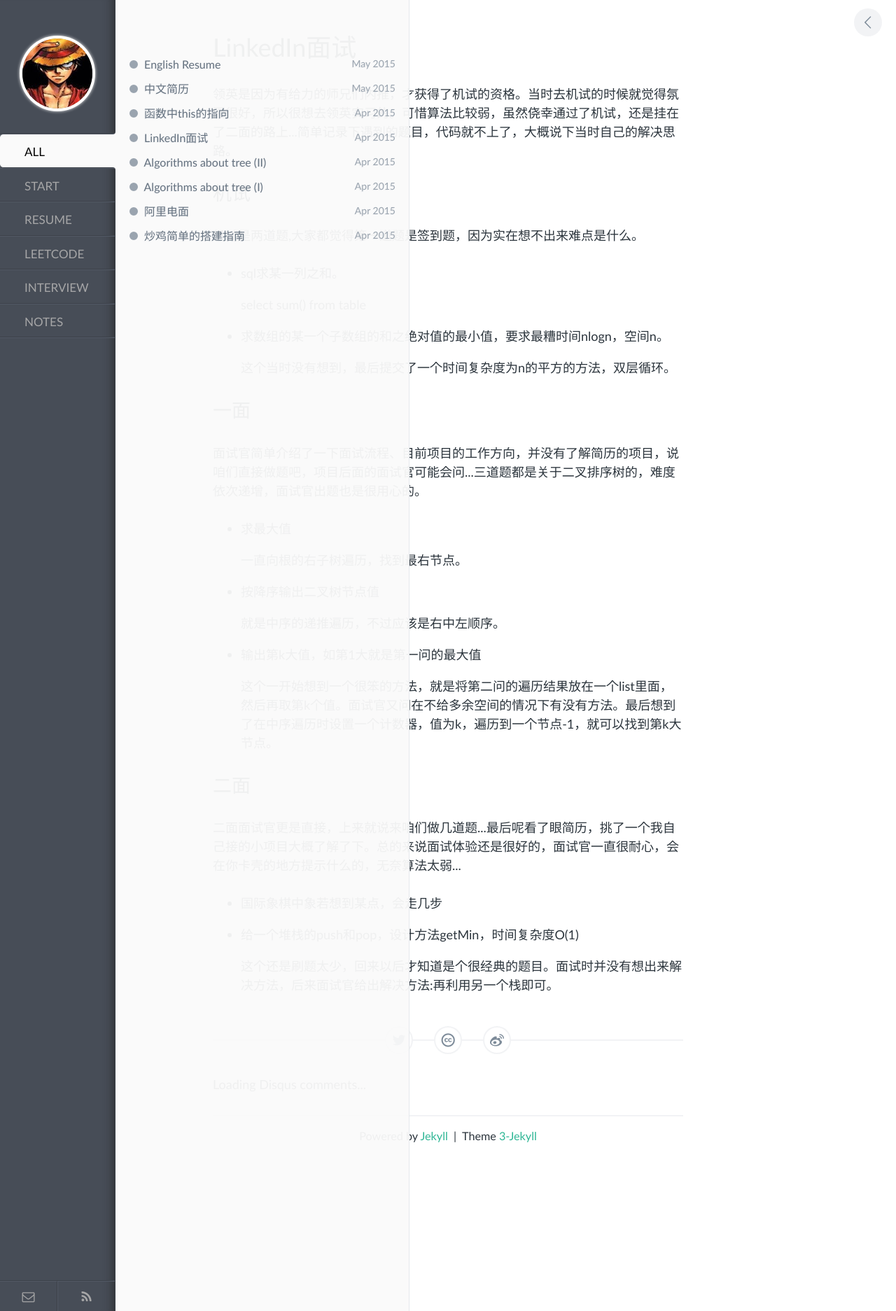
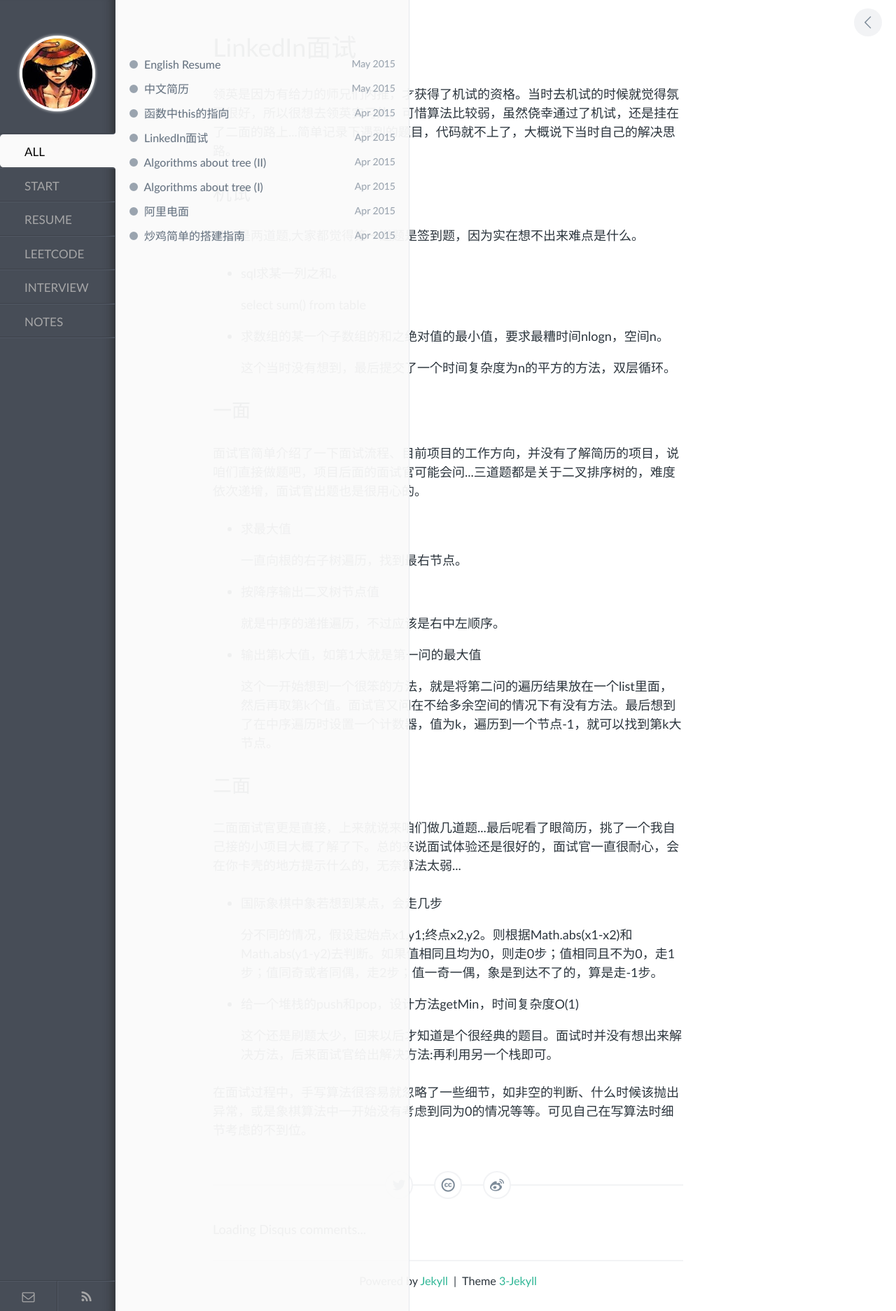
Before and after one commit to weiier/blog, a Jekyll site: the page built from _posts/2015-04-27-LinkedIn.html, in a window 1280 px wide. Shown: the whole page at 70% size. Built offline with Jekyll 4.4.1, drawn with Linux system fonts in a browser that asks for light colours; comment, search, counter and statistics services are not loaded.

Commit message:
linkedin

```diff
--- a/_posts/2015-04-27-LinkedIn.html
+++ b/_posts/2015-04-27-LinkedIn.html
@@ -26,7 +26,8 @@
 <p>二面面试官更是直接，上来就说来咱们做几道题...最后呢看了眼简历，挑了一个我自己接的小项目大概了解了下。总的来说面试体验还是很好的，面试官一直很耐心，会在你卡壳的地方提示什么的，无奈算法太弱...</p>
 <ul>
 <li>国际象棋中象若想到某点，会走几步</li>
-<p></p>
+<p>分不同的情况，假设起始点x1,y1;终点x2,y2。则根据Math.abs(x1-x2)和Math.abs(y1-y2)去判断。如果值相同且均为0，则走0步；值相同且不为0，走1步；值同奇或者同偶，走2步；值一奇一偶，象是到达不了的，算是走-1步。</p>
 <li>给一个堆栈的push和pop，设计方法getMin，时间复杂度O(1)</li>
 <p>这个还是刷题太少，回来以后才知道是个很经典的题目。面试时并没有想出来解决方法，后来面试官给出解决方法:再利用另一个栈即可。</p>
 </ul>
+<p>在面试过程中，手写算法很容易就忽略了一些细节，如非空的判断、什么时候该抛出异常，或是象棋算法中一开始没有考虑到同为0的情况等等。可见自己在写算法时细节考虑的不到位。</p>
```
